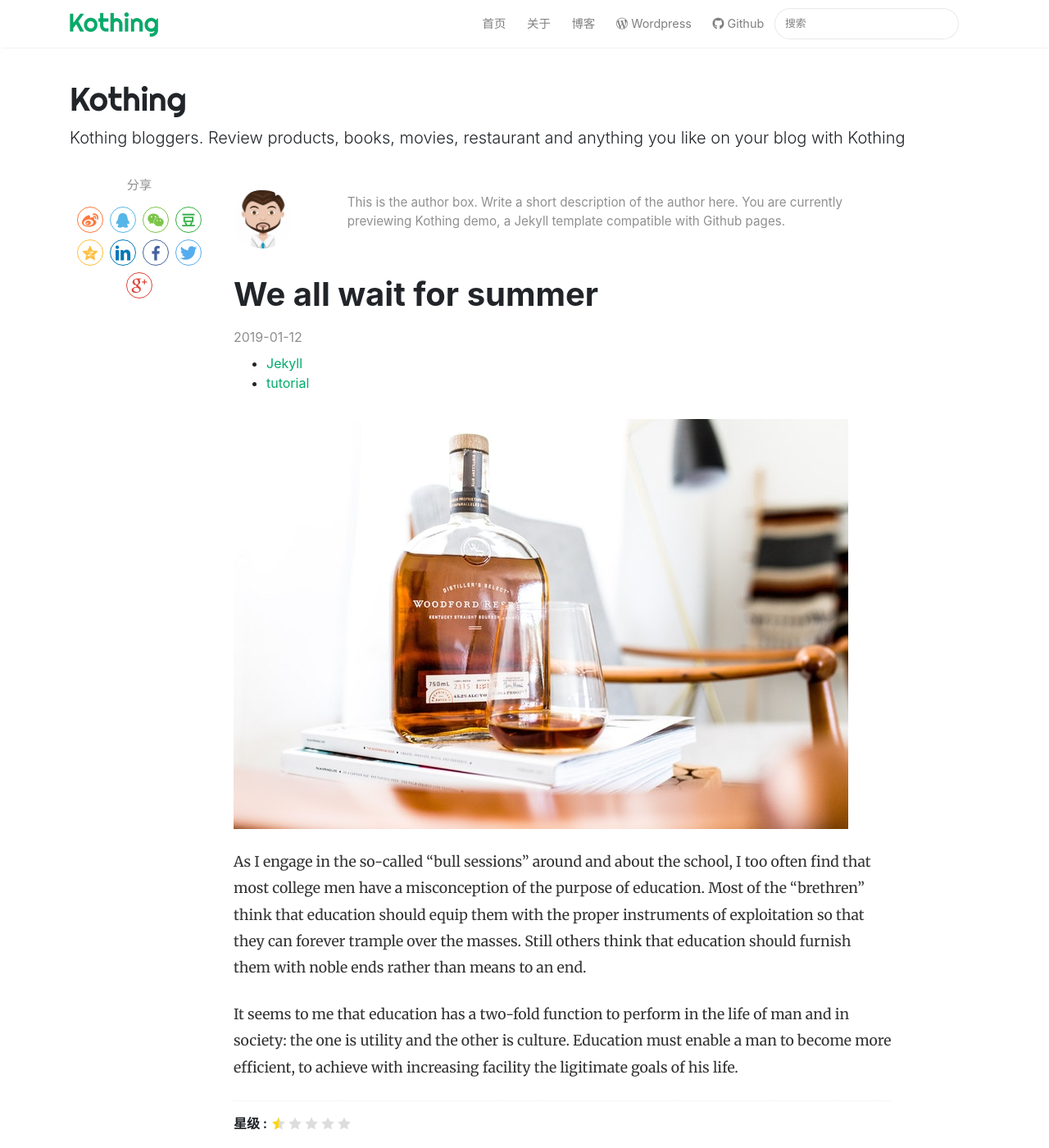
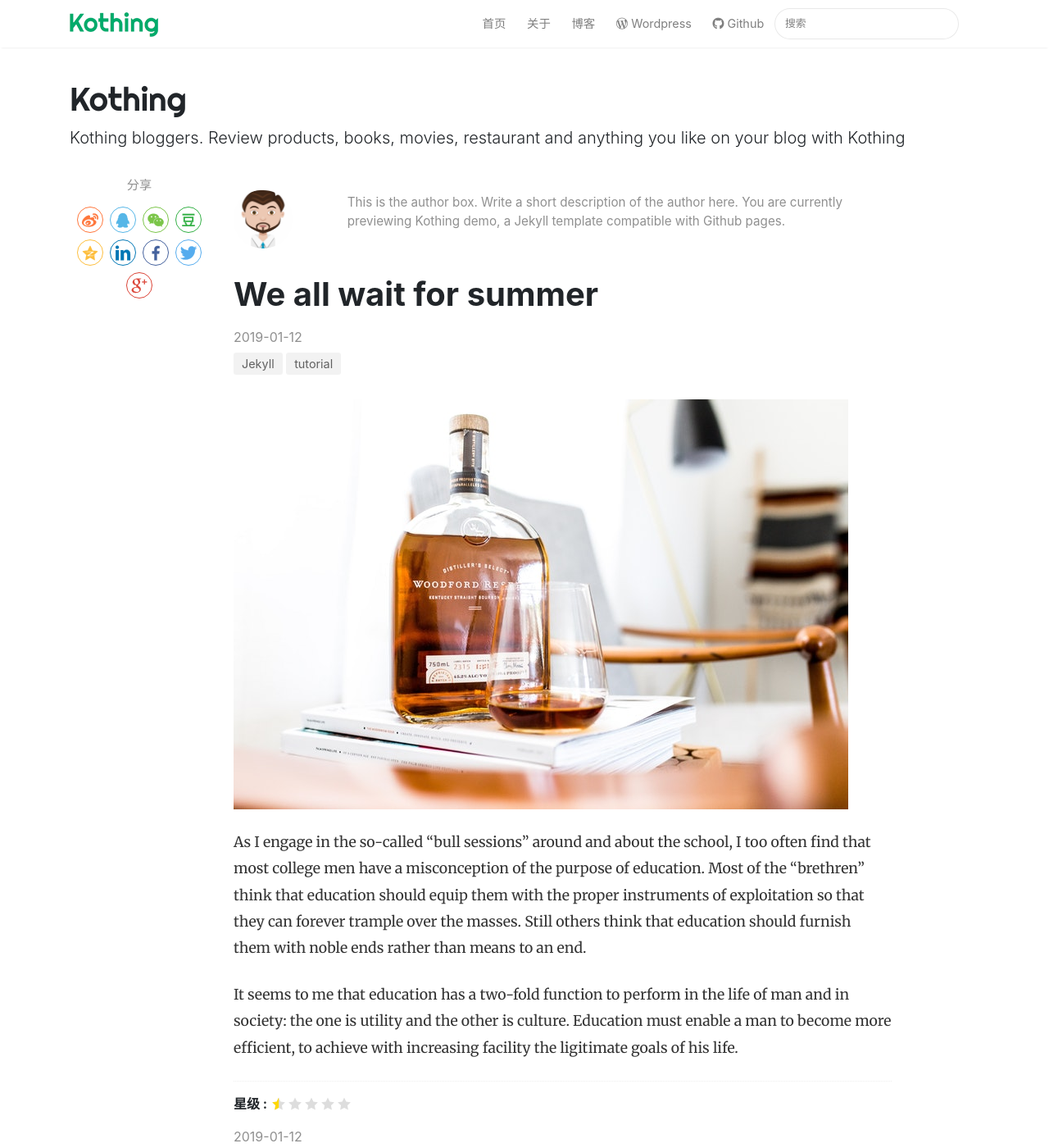
Before and after one commit to kothing/kothing-theme, a Jekyll site: the page built from _posts/2019-01-12-we-all-wait-for-summer.md, in a window 1280 px wide and 1400 px high. Shown: the whole window at 82% size. Built offline with Jekyll 4.4.1, drawn with Linux system fonts in a browser that asks for light colours; nearby versions of some CDN libraries; comment, search, counter and statistics services are not loaded.

Commit message:
Update screen.css

```diff
--- a/assets/css/screen.css
+++ b/assets/css/screen.css
@@ -551,16 +551,18 @@
     border: 0;
 }
 
+ul.cats,
 ul.tags {
     list-style: none;
     padding-left: 0;
 }
-
+ul.cats li,
 ul.tags li {
     display: inline-block;
     font-size: 0.9rem;
 }
 
+ul.cats li a,
 ul.tags li a {
     background: rgba(0, 0, 0, .05);
     color: rgba(0, 0, 0, .6);
@@ -568,6 +570,7 @@
     padding: 5px 10px;
 }
 
+ul.cats li a:hover,
 ul.tags li a:hover {
     background: rgba(0, 0, 0, .07);
     text-decoration: none;
```
